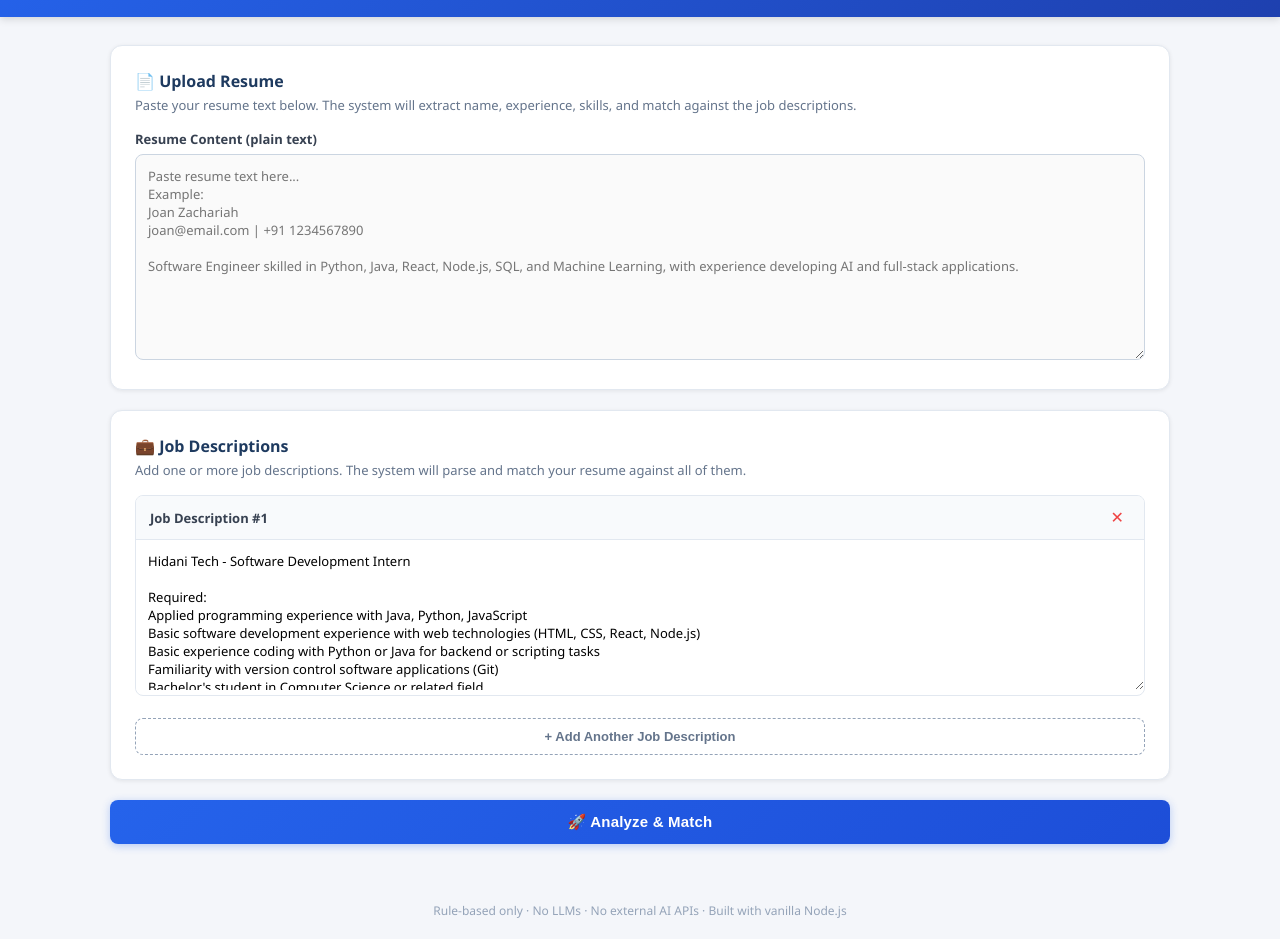
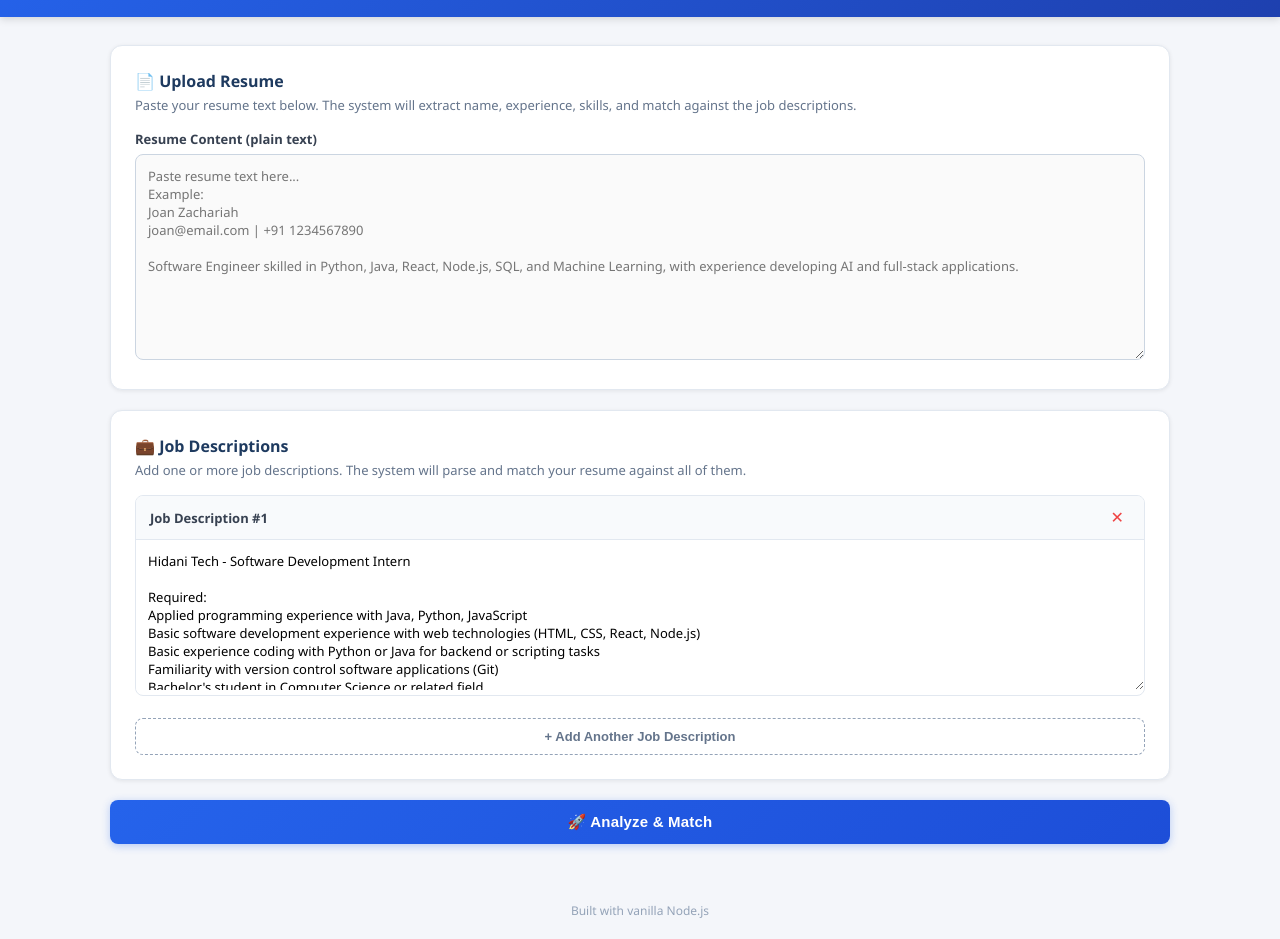
Before and after one commit to joanzachariah/resume-matcher, a website: page public/index.html in a window 1280 px wide. Shown: the part 61-1000 px from the top of the page. Drawn offline with Linux system fonts and the light colour scheme.

Commit message:
Update index.html

```diff
--- a/public/index.html
+++ b/public/index.html
@@ -350,7 +350,7 @@ Software Engineer skilled in Python, Java, React, Node.js, SQL, and Machine Lear
 
 </div>
 
-<footer>Rule-based only · No LLMs · No external AI APIs · Built with vanilla Node.js</footer>
+<footer>Built with vanilla Node.js</footer>
 
 <script>
   let jdCount = 0;
```
